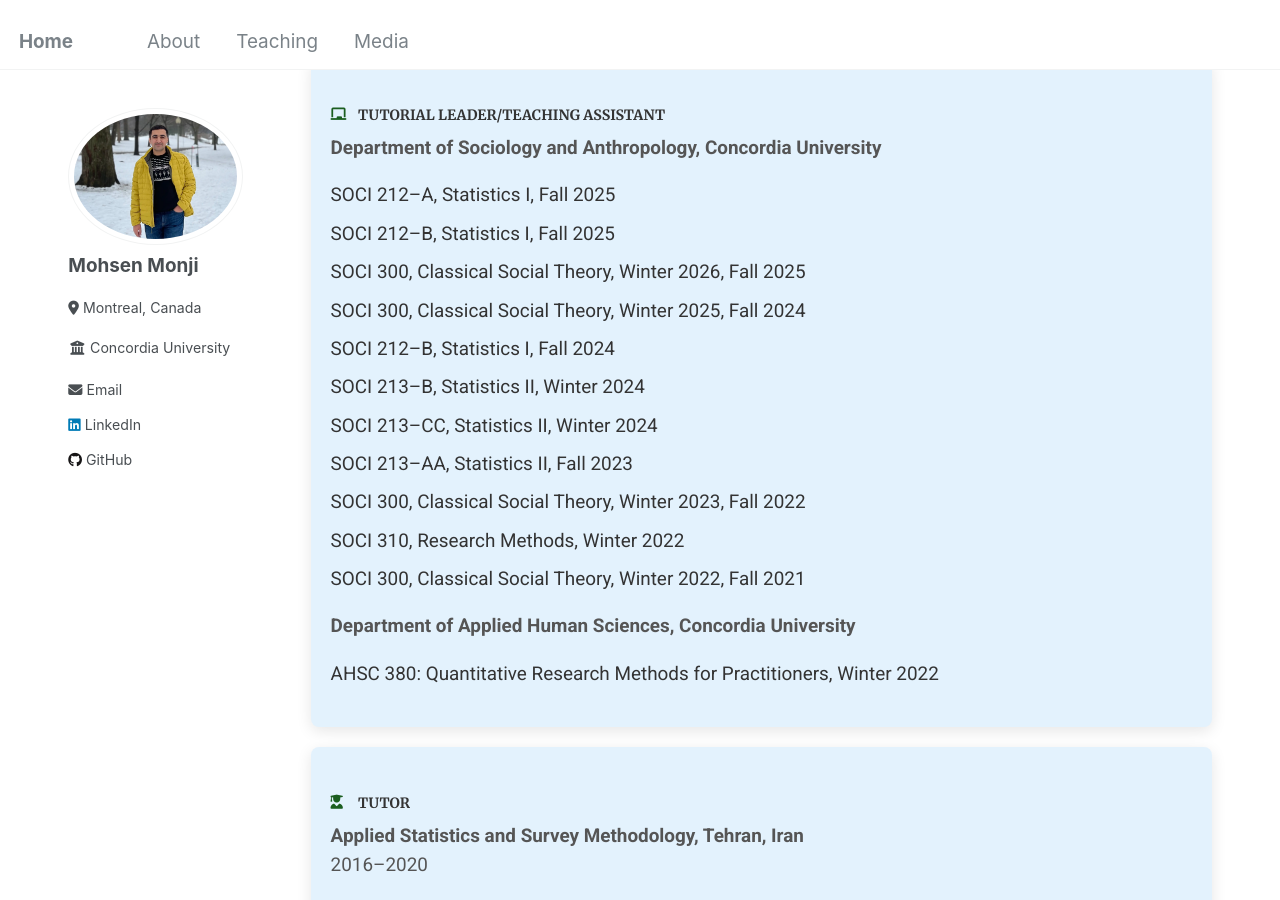
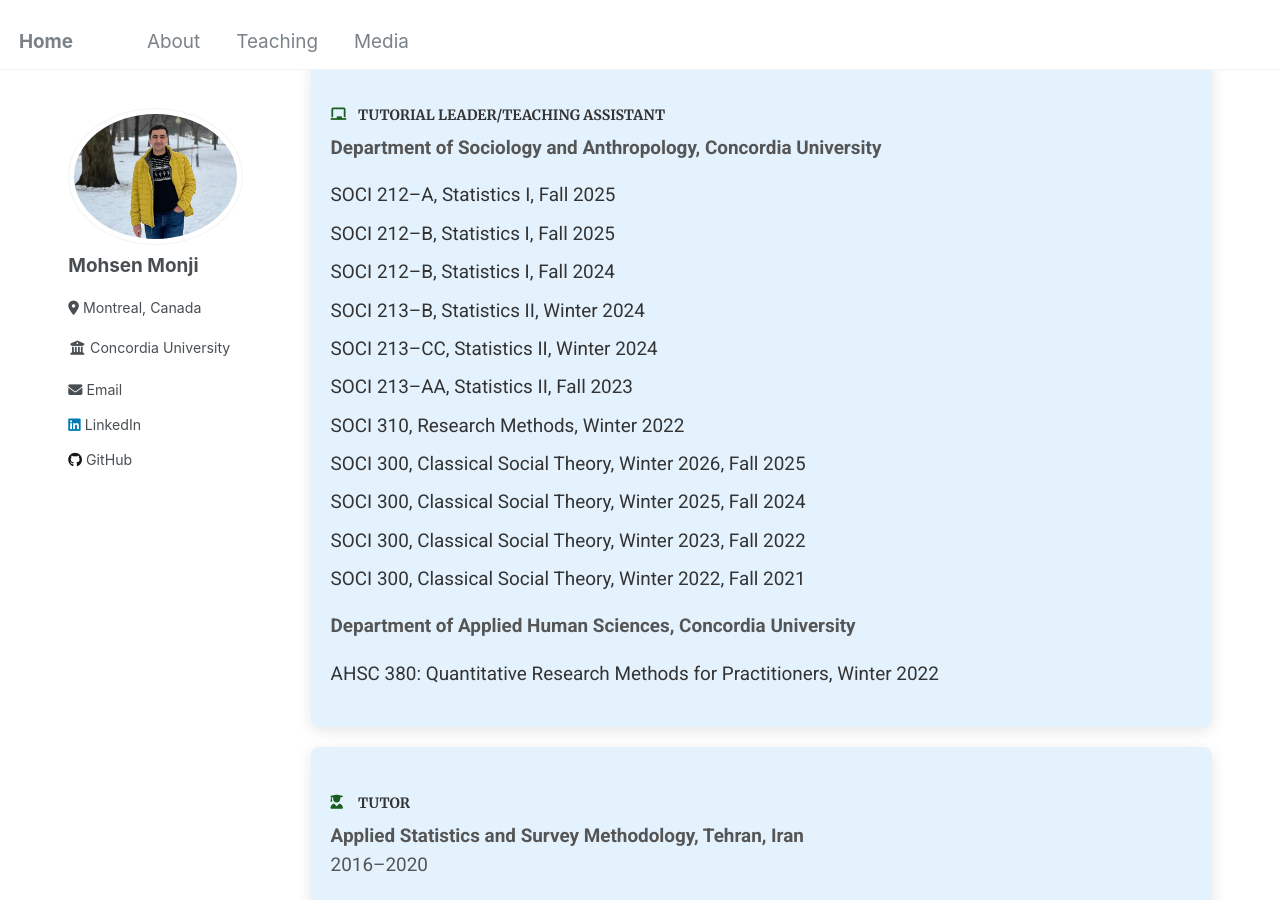
Before and after one commit to Mohsnmonji/mohsnmonji.github.io, a Jekyll site: the page built from _pages/teaching.md, in a window 1280 px wide and 900 px high, scrolled down 762 px. Built offline with Jekyll 4.4.1, drawn with Linux system fonts in a browser that asks for light colours.

```diff
--- a/_pages/teaching.md
+++ b/_pages/teaching.md
@@ -94,14 +94,14 @@ author_profile: true
 <ul>
   <li>SOCI 212–A, Statistics I, Fall 2025</li>
   <li>SOCI 212–B, Statistics I, Fall 2025</li>
-  <li>SOCI 300, Classical Social Theory, Winter 2026, Fall 2025</li>
-  <li>SOCI 300, Classical Social Theory, Winter 2025, Fall 2024</li>
   <li>SOCI 212–B, Statistics I, Fall 2024</li>
   <li>SOCI 213–B, Statistics II, Winter 2024</li>
   <li>SOCI 213–CC, Statistics II, Winter 2024</li>
   <li>SOCI 213–AA, Statistics II, Fall 2023</li>
+    <li>SOCI 310, Research Methods, Winter 2022</li>
+   <li>SOCI 300, Classical Social Theory, Winter 2026, Fall 2025</li>
+  <li>SOCI 300, Classical Social Theory, Winter 2025, Fall 2024</li>
   <li>SOCI 300, Classical Social Theory, Winter 2023, Fall 2022</li>
-  <li>SOCI 310, Research Methods, Winter 2022</li>
   <li>SOCI 300, Classical Social Theory, Winter 2022, Fall 2021</li>
 </ul>
 
```
